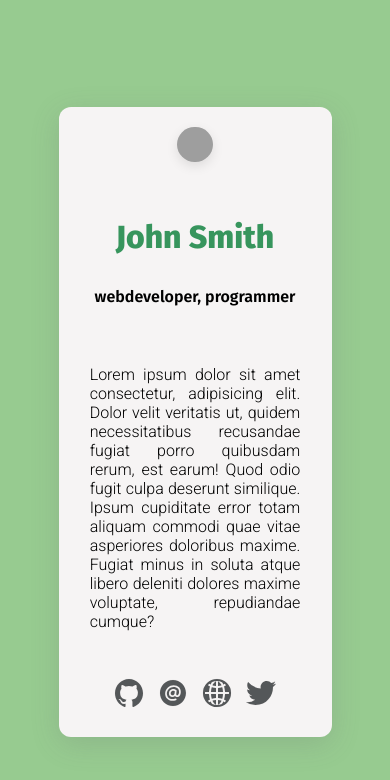
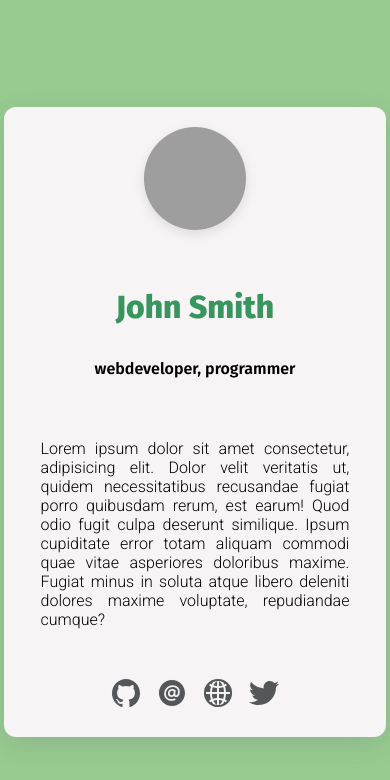
Before and after one commit to themixhelp/simple-template, a plain HTML site: page index.html in a window 390 px wide. Drawn offline with nearby package versions, Linux system fonts and the light colour scheme; grey boxes are pictures that could not be loaded.

Commit message:
more responsive

```diff
--- a/style/scss/style.scss
+++ b/style/scss/style.scss
@@ -80,3 +80,20 @@ article{
         }
     }
 }
+
+@media (max-width: 768px){
+    article{
+        width: 90vw;
+
+        img{
+            width: 20%;
+        }
+    }
+}
+@media (max-width: 425px){
+    article{
+        img{
+            width: 30%;
+        }
+    }
+}
```
Also changed, not shown: style/css/style.css, 1 other file.
